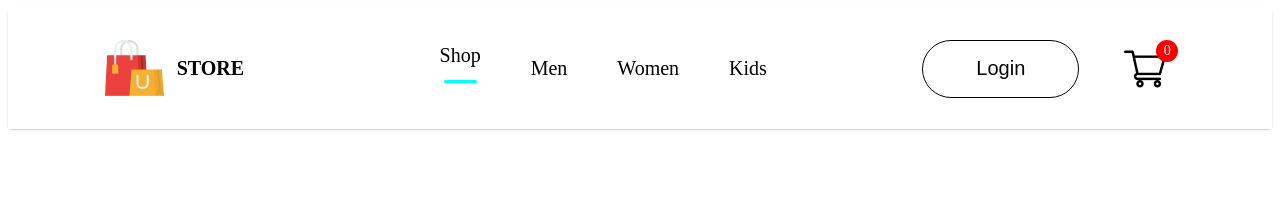
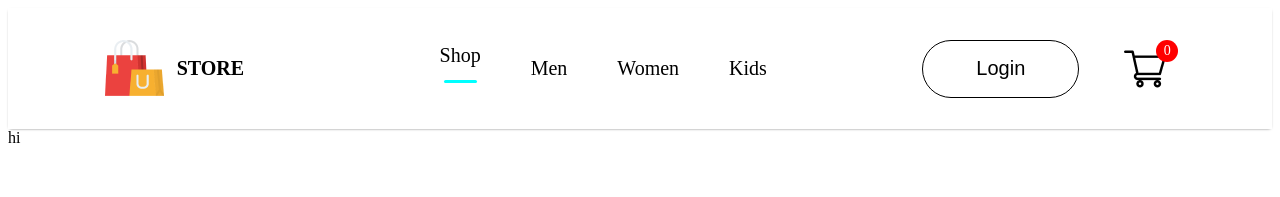
Before and after one commit to bgt1717/EcomApp, a React (Vite) app in the folder web/: page / in a window 1280 px wide. Shown: the top 197 px of the page. Built offline with nearby package versions, Linux system fonts and the light colour scheme.

Commit message:
Routing added

```diff
--- a/web/src/App.jsx
+++ b/web/src/App.jsx
@@ -1,16 +1,29 @@
 
-import './App.css'
-import Navbar from './Components/Navbar/Navbar'
+import './App.css';
+import Navbar from './Components/Navbar/Navbar';
+import {BrowserRouter, Routes, Route} from 'react-router-dom';
+import Shop from './Pages/Shop';
+import ShopCategory from './Pages/ShopCategory';
 
 function App() {
 
   return (
-    <>
-      <div>
+    <div>
+      <BrowserRouter>
       {/* Navbar mounted in app.jsx */}
-        <Navbar/>
-      </div>
-    </>
+      <Navbar/>
+      <Routes>
+        <Route path='/' element={<Shop/>}/>
+        {/* Routes for '/mens', '/womens', and '/kids' render the ShopCategory component with the respective category prop. */}
+        <Route path='/mens' element={<ShopCategory category="men"/>}/>
+        <Route path='/womens' element={<ShopCategory category="women"/>}/>
+        <Route path='/kids' element={<ShopCategory category="kid"/>}/>
+
+      </Routes>
+      </BrowserRouter>
+    </div>
+
+
 
   )
 }
--- a/web/src/Pages/Shop.jsx
+++ b/web/src/Pages/Shop.jsx
@@ -3,7 +3,7 @@ import React from 'react'
 const Shop = () => {
   return (
     <div>
-
+      hi
     </div>
   )
 }
```
